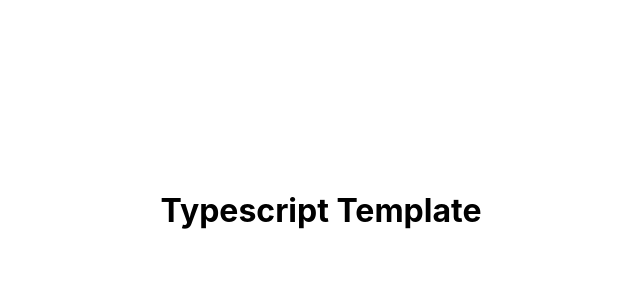
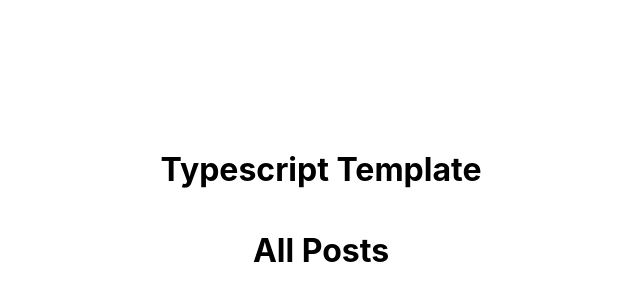
Before and after one commit to robinhood6996/nextjs-template, a Next.js app: page / in a window 1280 px wide. Shown: the part 190-490 px from the top of the page, without its empty margins (319-959 px from the left). Built offline with nearby package versions, Linux system fonts and the light colour scheme.

Commit message:
convert to tsx

```diff
--- /dev/null
+++ b/components/Posts/index.tsx
@@ -0,0 +1,12 @@
+import { useState } from 'react';
+
+const Posts = () => {
+  const [posts, setPosts] = useState([]);
+  return (
+    <>
+      <h1>All Posts</h1>
+    </>
+  );
+};
+
+export default Posts;
--- a/pages/index.js
+++ b/pages/index.tsx
@@ -1,4 +1,5 @@
 import Head from 'next/head';
+import Posts from '../components/Posts/index';
 import styles from '../styles/Home.module.css';
 
 export default function Home() {
@@ -12,6 +13,7 @@ export default function Home() {
 
       <main className={styles.main}>
         <h1>Typescript Template</h1>
+        <Posts />
       </main>
     </div>
   );
```
Also changed, not shown: pages/_app.tsx (renamed from pages/_app.js), pages/_document.tsx (renamed from pages/_document.js).
